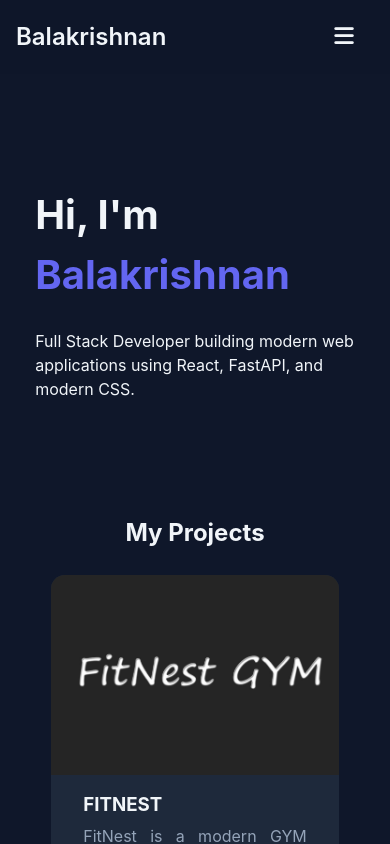
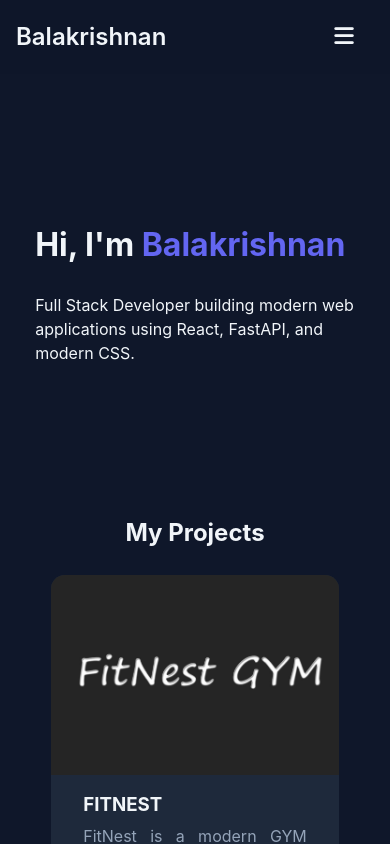
Before and after one commit to bala-labs/portfolio, a React (Create React App) app: page /#/ in a window 390 px wide. Shown: the top 844 px of the page. Built offline with nearby package versions, Linux system fonts and the light colour scheme.

Commit message:
fix minor bug on responsive design

```diff
--- a/src/index.css
+++ b/src/index.css
@@ -139,7 +139,6 @@ body::-webkit-scrollbar {
 
 .hero-section h2 {
     text-align: left;
-    font-size: 2.5rem;
     margin-bottom: 1rem;
 }
 
@@ -573,6 +572,10 @@ footer {
         display: none;
     }
 
+    .hero-section h2 {
+        font-size: 2rem;
+    }
+
     .address-info {
         width: 100%;
         padding: 0 1rem
@@ -609,6 +612,10 @@ footer {
     header {
         height: 4.5rem;
         padding: 2rem;
+    }
+
+    .hero-section h2 {
+        font-size: 2.5rem;
     }
 
     .testimonial-container {
```
